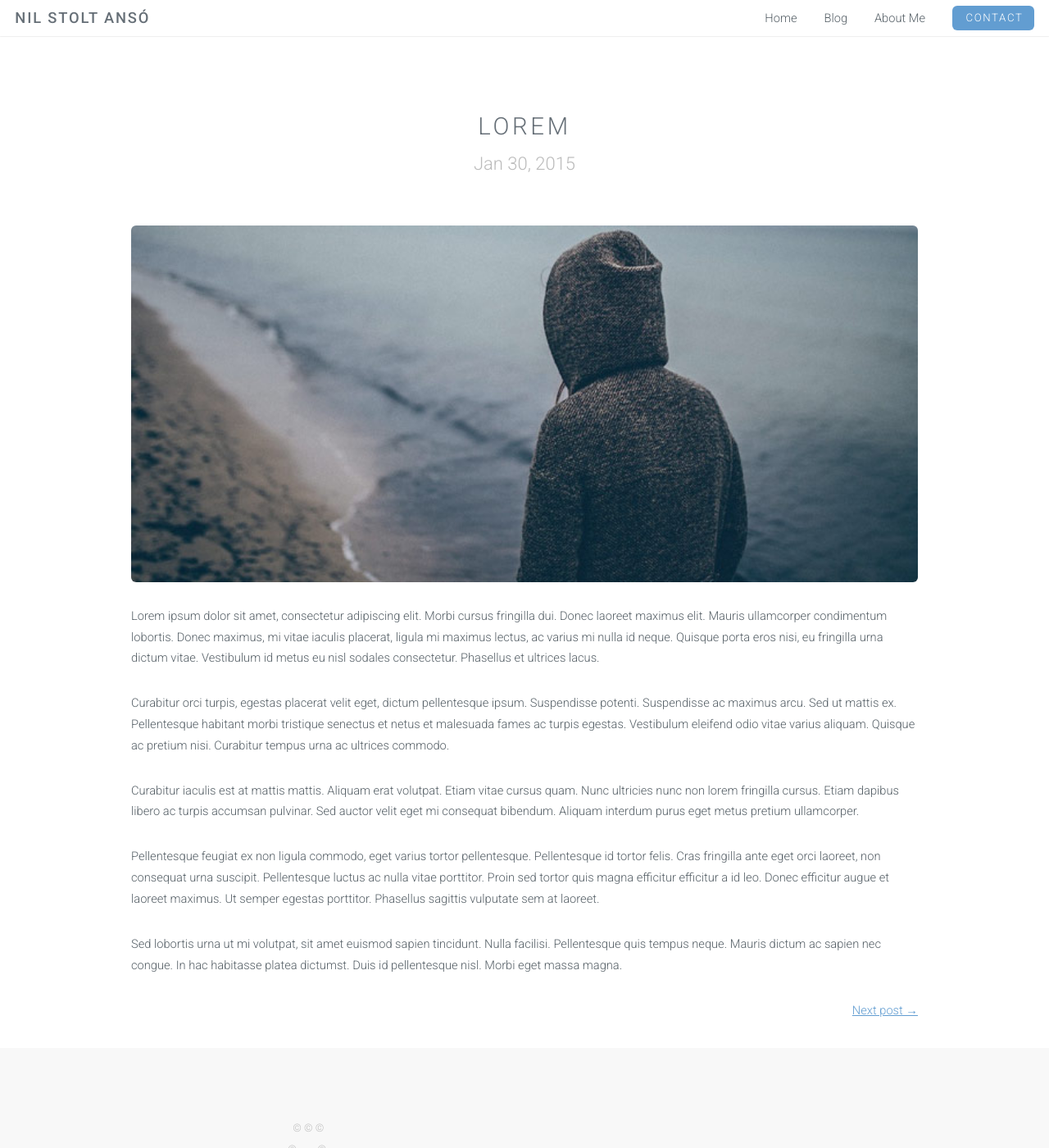
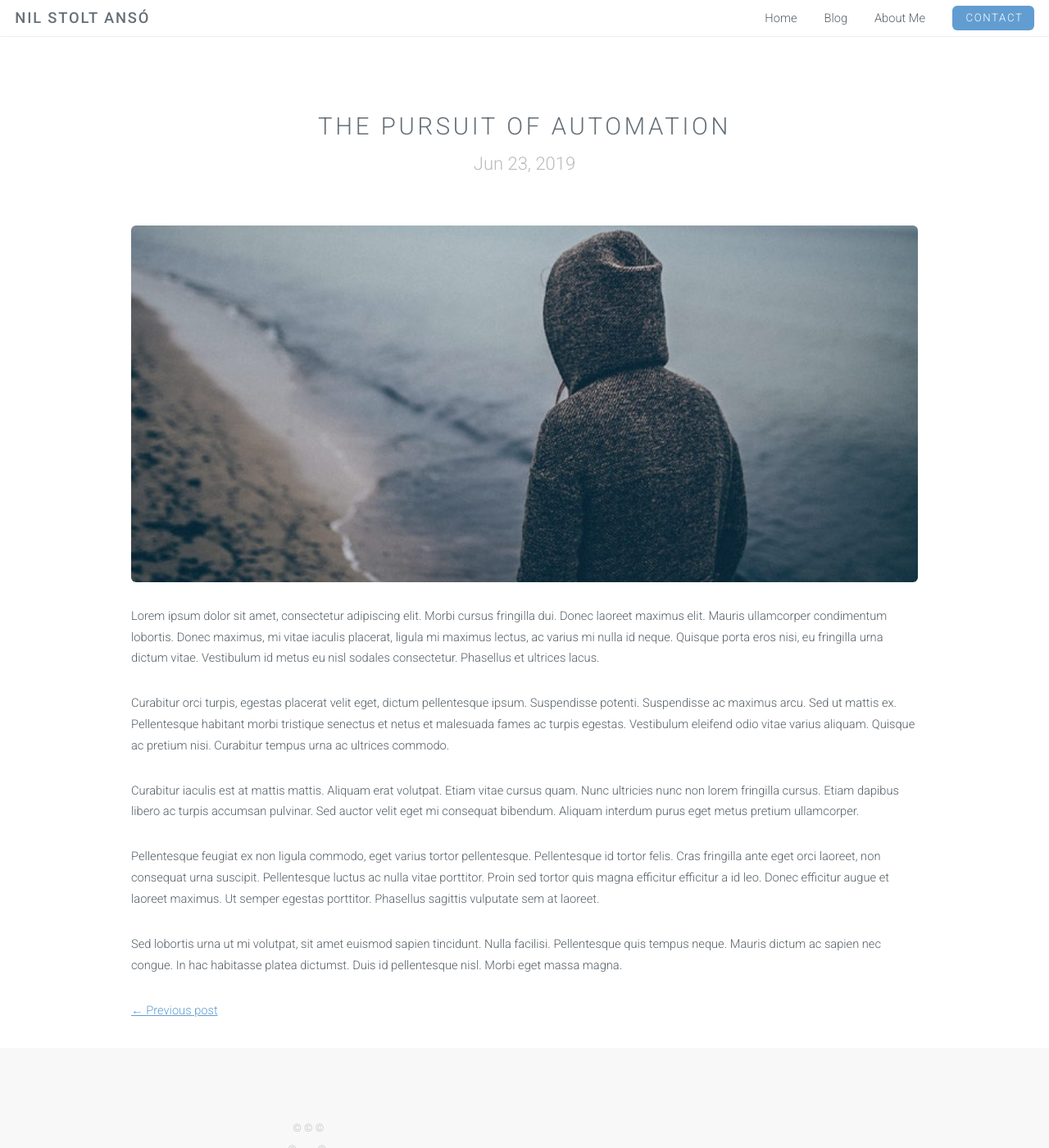
Before and after one commit to NILOIDE/NILOIDE.github.io, a Jekyll site: the page built from _posts/2015-01-30-Lorem.markdown, in a window 1280 px wide and 1400 px high. Shown: the whole window at 82% size. Built offline with Jekyll 4.4.1, drawn with Linux system fonts in a browser that asks for light colours.

```diff
--- a/_posts/2015-01-30-Lorem.markdown
+++ b/_posts/2015-01-30-Lorem.markdown
@@ -1,5 +1,8 @@
 ---
 layout: post
+title:  "The pursuit of automation"
+date:   23-06-2019
+teaser: What is love? Baby don't hurt me.
 ---
 <img src="{{ site.baseurl }}/images/pic02.jpg" class="fit image">
 Lorem ipsum dolor sit amet, consectetur adipiscing elit. Morbi cursus fringilla dui. Donec laoreet maximus elit. Mauris ullamcorper condimentum lobortis. Donec maximus, mi vitae iaculis placerat, ligula mi maximus lectus, ac varius mi nulla id neque. Quisque porta eros nisi, eu fringilla urna dictum vitae. Vestibulum id metus eu nisl sodales consectetur. Phasellus et ultrices lacus.
--- a/blog.html
+++ b/blog.html
@@ -15,7 +15,7 @@
                 <h2><a href="{{ site.baseurl }}{{ post.url }}">{{ post.title }}</a></h2>
             </header>
             <section class="container.big">
-                {{ post.excerpt }}
+                {{ post.teaser }}
             </section>
             <section class="special">
                 <ul class="actions">
```
